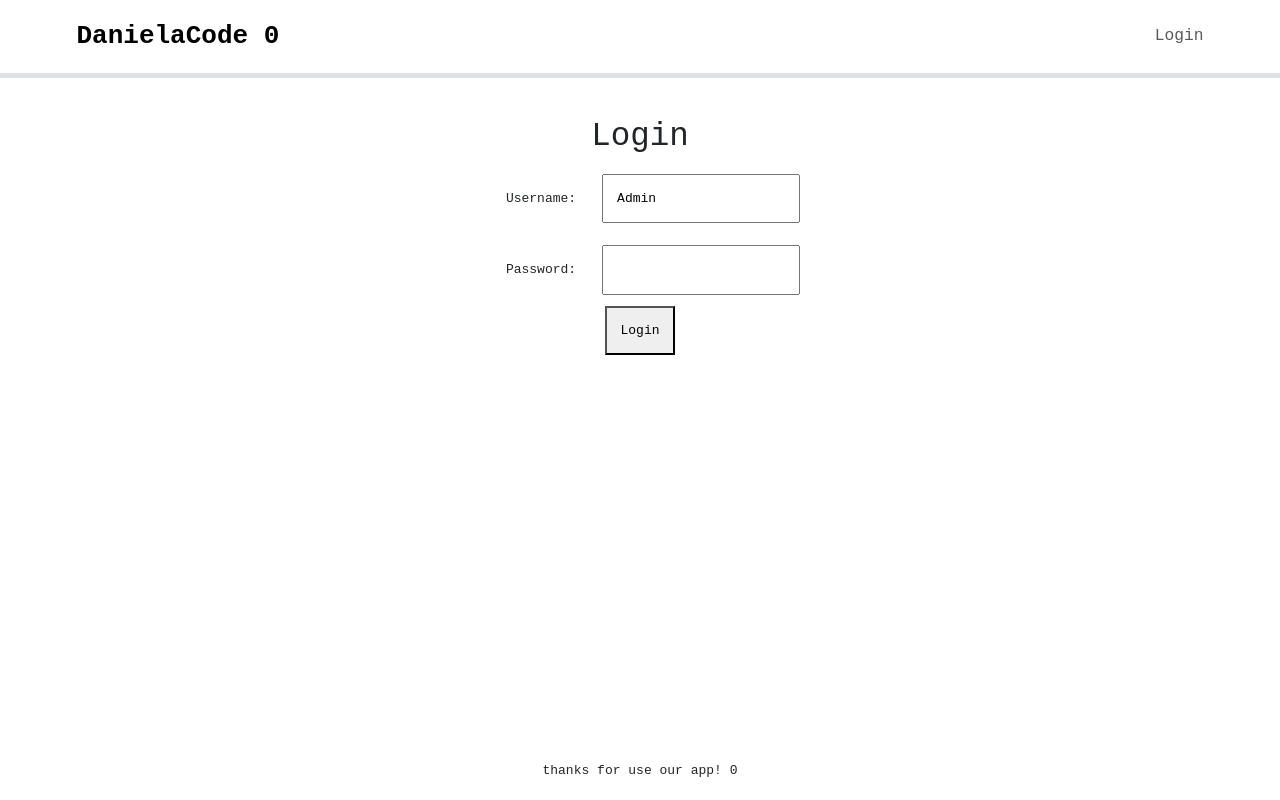
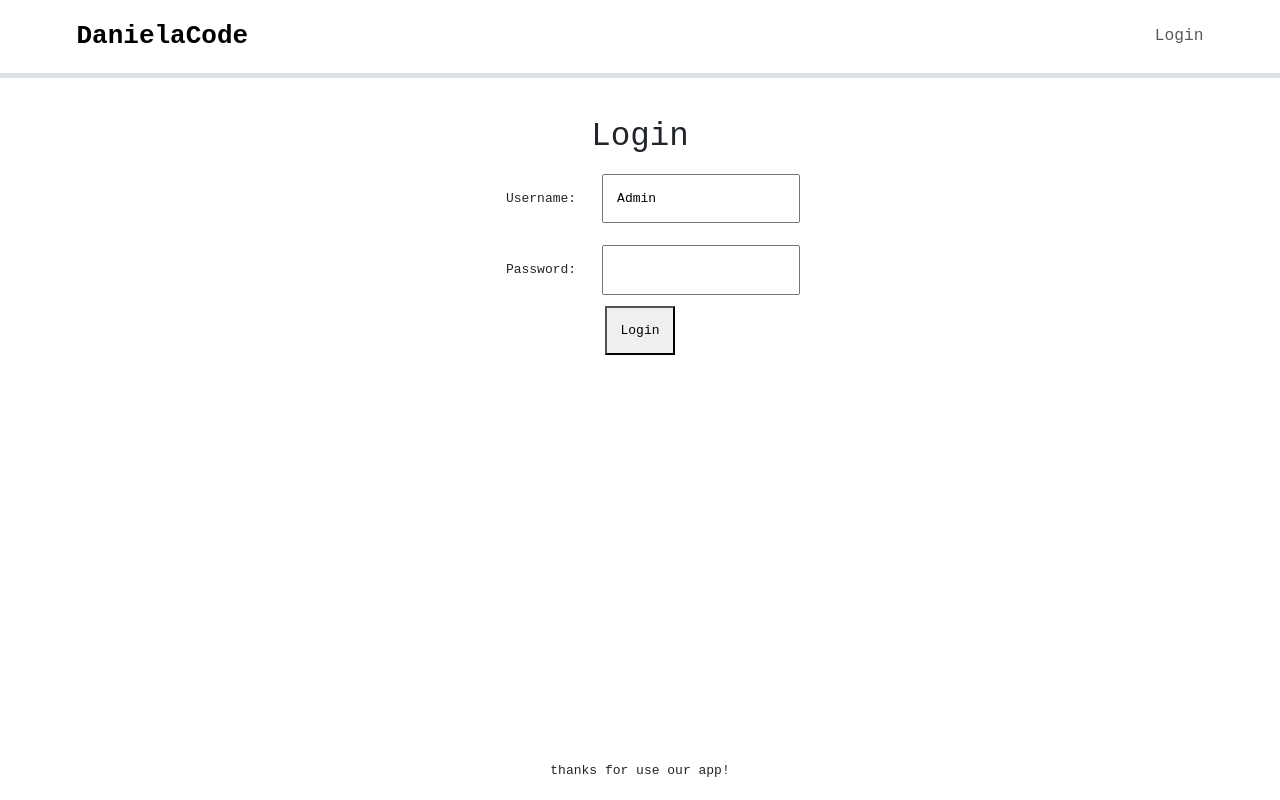
Before and after one commit to DanielaCode/TodoFrontReact, a React (Create React App) app: page / in a window 1280 px wide. Built offline with nearby package versions, Linux system fonts and the light colour scheme.

Commit message:
refactoring, moving the setAuth invocations to AuthContext where it belongs and some unecessary things are deleted

```diff
--- a/src/components/FooterComponent.jsx
+++ b/src/components/FooterComponent.jsx
@@ -1,10 +1,7 @@
-import React, { useContext } from "react";
-import { useAuth } from "../providers/AuthContext";
 function FooterComponent() {
-  const authContext = useAuth()
   return (
     <footer className="footer">
-      <div className="container">thanks for use our app! {authContext.number}</div>
+      <div className="container">thanks for use our app!</div>
     </footer>
   );
 }
--- a/src/components/HeaderComponent.jsx
+++ b/src/components/HeaderComponent.jsx
@@ -1,4 +1,3 @@
-import React, { useContext } from "react";
 import { Link } from "react-router-dom";
 import { useAuth } from "../providers/AuthContext";
 
@@ -13,7 +12,7 @@ function HeaderComponent() {
               className="navbar-brand ms-2 fs-2 fw-bold text-black"
               href="https://github.com/DanielaCode"
             >
-              DanielaCode {authContext.number}
+              DanielaCode
             </a>
             <div className="collapse navbar-collapse">
               <ul className="navbar-nav">
@@ -30,7 +29,7 @@ function HeaderComponent() {
                 {!authContext.isAuth && <Link className="nav-link" to="/login">Login</Link>}
               </li>
               <li className="nav-item fs-5">
-                {authContext.isAuth && <Link className="nav-link" to="/login">Logout</Link>}
+                {authContext.isAuth && <Link className="nav-link" to="/login" onClick={() => authContext.logout()}>Logout</Link>}
               </li>
             </ul>
           </nav>
--- a/src/components/LogingComponent.jsx
+++ b/src/components/LogingComponent.jsx
@@ -5,7 +5,6 @@ import { useAuth } from "../providers/AuthContext";
 function LogingComponent() {
   const [userName, setUserName] = useState("Admin");
   const [password, setPassword] = useState();
-  const [successMessage, setSuccessMessage] = useState(false);
   const [failMessage, setFailMessage] = useState(false);
   const navigate = useNavigate();
   const autContext = useAuth()
@@ -16,13 +15,10 @@ function LogingComponent() {
     setPassword(event.target.value)
   }
   function handleSubmit(event) {
-    if (userName === "Admin" && password === "Admin") {
-      setSuccessMessage(true)
+    if (autContext.login(userName,password)) {
       setFailMessage(false)
-      autContext.setAuth(true)
       navigate(`/welcome/${userName}`)
     } else {
-      setSuccessMessage(false)
       setFailMessage(true)
     }
   }
@@ -31,7 +27,6 @@ function LogingComponent() {
       <h1>Login</h1>
       <form action="POST">
         <div>
-          {successMessage && <p>Authentication success!</p>}
           {failMessage && <p>Authentication failed!</p>}
         </div>
         <div>
--- a/src/providers/AuthContext.jsx
+++ b/src/providers/AuthContext.jsx
@@ -12,17 +12,29 @@ const AuthContext = createContext();
 /**
  * 3. Create a custom hook to make easier the import in other components
  */
-export const useAuth = () => useContext(AuthContext)
+export const useAuth = () => useContext(AuthContext);
 
-export default function AuthProvider({children}) {
+export default function AuthProvider({ children }) {
+  //put some state in the context to be able to share with others components
+  const [isAuth, setAuth] = useState(false);
 
-    //put some state in the context to be able to share with others components
-    const [number,setNumber] = useState(0)
-    const [isAuth,setAuth] = useState(false)
+  //refactoring to move have all the modifiers of isAuth here
+  function login(userName, password) {
+    if (userName === "Admin" && password === "Admin") {
+      setAuth(true);
+      return true;
+    } else {
+      return false;
+    }
+  }
 
-    return (
-        <AuthContext.Provider value={{number, isAuth, setAuth}}>
-            {children}
-        </AuthContext.Provider>
-    )
+  function logout() {
+    setAuth(false);
+  }
+
+  return (
+    <AuthContext.Provider value={{ isAuth, login, logout }}>
+      {children}
+    </AuthContext.Provider>
+  );
 }
```
